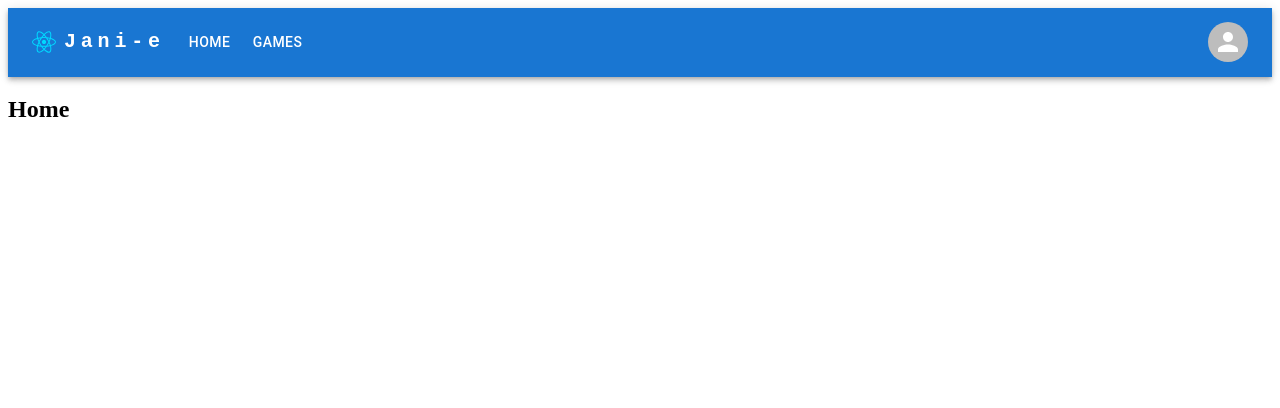
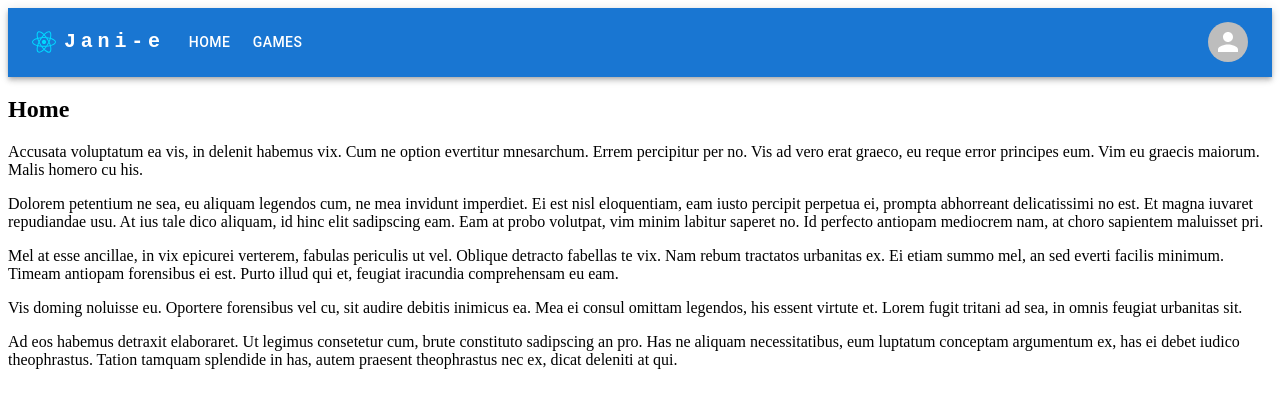
Before and after one commit to jani-e/vitejs_frontend, a React (Vite) app: page / in a window 1280 px wide. Shown: the top 408 px of the page. Built offline with nearby package versions, Linux system fonts and the light colour scheme.

Commit message:
Filler content to Home page

```diff
--- a/src/pages/Home.jsx
+++ b/src/pages/Home.jsx
@@ -2,6 +2,11 @@ const Home = () => {
   return (
     <div>
       <h2>Home</h2>
+      <p>Accusata voluptatum ea vis, in delenit habemus vix. Cum ne option evertitur mnesarchum. Errem percipitur per no. Vis ad vero erat graeco, eu reque error principes eum. Vim eu graecis maiorum. Malis homero cu his.</p>
+      <p>Dolorem petentium ne sea, eu aliquam legendos cum, ne mea invidunt imperdiet. Ei est nisl eloquentiam, eam iusto percipit perpetua ei, prompta abhorreant delicatissimi no est. Et magna iuvaret repudiandae usu. At ius tale dico aliquam, id hinc elit sadipscing eam. Eam at probo volutpat, vim minim labitur saperet no. Id perfecto antiopam mediocrem nam, at choro sapientem maluisset pri.</p>
+      <p>Mel at esse ancillae, in vix epicurei verterem, fabulas periculis ut vel. Oblique detracto fabellas te vix. Nam rebum tractatos urbanitas ex. Ei etiam summo mel, an sed everti facilis minimum. Timeam antiopam forensibus ei est. Purto illud qui et, feugiat iracundia comprehensam eu eam.</p>
+      <p>Vis doming noluisse eu. Oportere forensibus vel cu, sit audire debitis inimicus ea. Mea ei consul omittam legendos, his essent virtute et. Lorem fugit tritani ad sea, in omnis feugiat urbanitas sit.</p>
+      <p>Ad eos habemus detraxit elaboraret. Ut legimus consetetur cum, brute constituto sadipscing an pro. Has ne aliquam necessitatibus, eum luptatum conceptam argumentum ex, has ei debet iudico theophrastus. Tation tamquam splendide in has, autem praesent theophrastus nec ex, dicat deleniti at qui.</p>
     </div>
   )
 }
```
